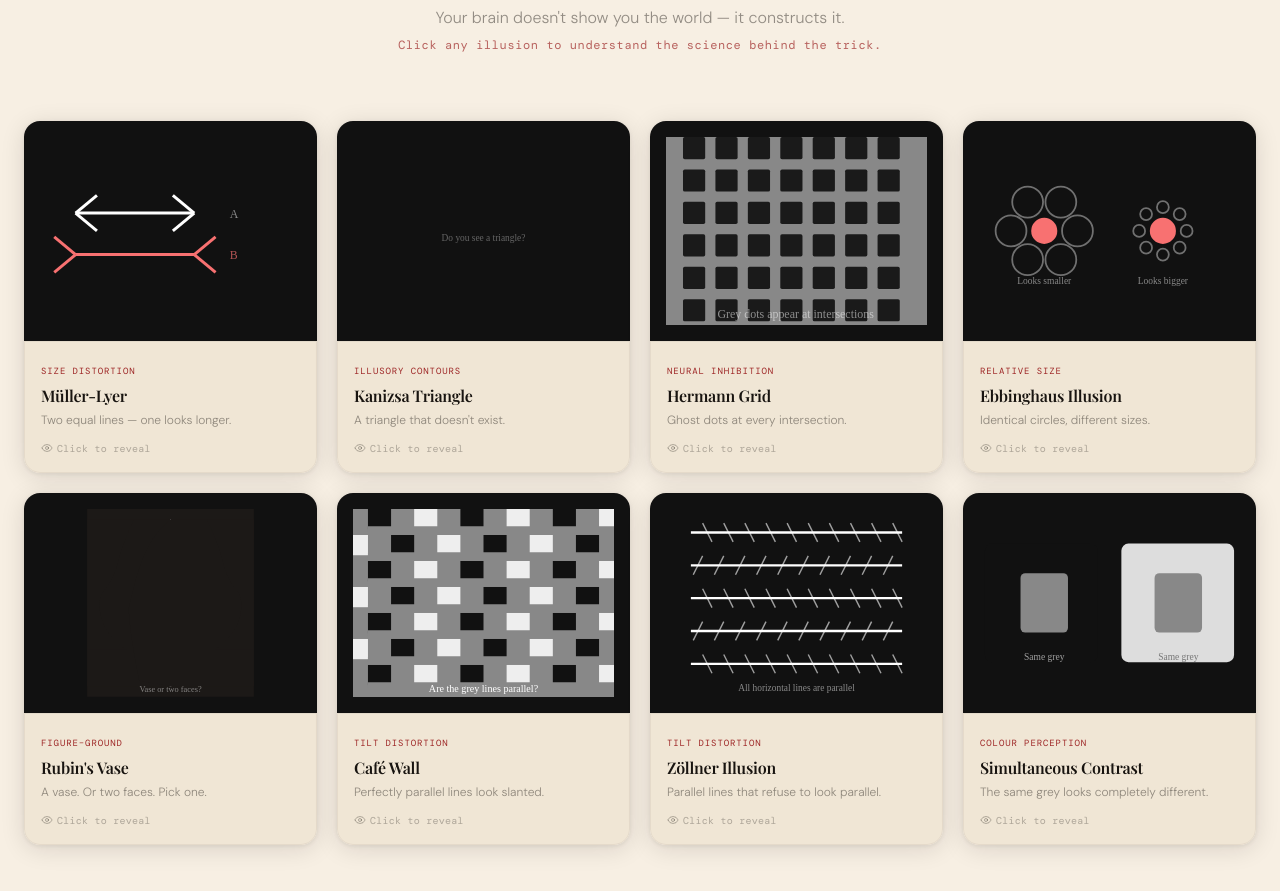
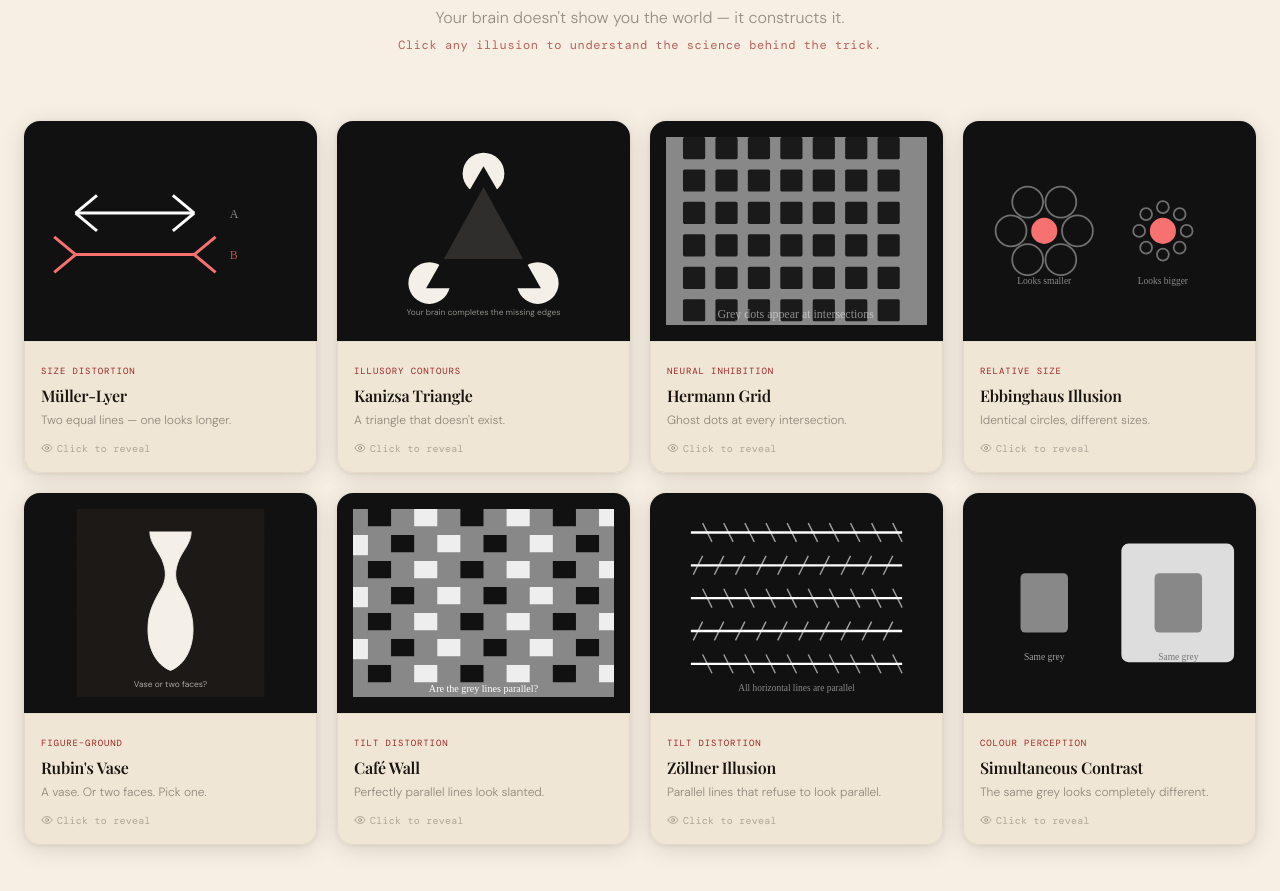
Before and after one commit to psynapsedpsd/psynapse-website, a React (Vite) app: page / in a window 1280 px wide. Shown: the part 8860-9751 px from the top of the page. Built offline with nearby package versions, Linux system fonts and the light colour scheme; a web font is replaced by a local one.

Commit message:
Fix Rubin vase and Kanizsa triangle illusions

```diff
--- a/src/components/OpticalIllusions.tsx
+++ b/src/components/OpticalIllusions.tsx
@@ -35,24 +35,70 @@ function MullerLyer() {
   );
 }
 
+
 function KanizsaTriangle() {
-  const r = 18;
   return (
-    <svg viewBox="0 0 200 180" className="w-full h-full">
-      {/* Three pac-man shapes */}
-      {/* Top pac-man */}
-      <path d={`M100,30 L${100 + r * Math.cos(Math.PI / 6)},${30 + r * Math.sin(Math.PI / 6)} A${r},${r} 0 1 0 ${100 + r * Math.cos(-Math.PI / 6)},${30 - r * Math.sin(-Math.PI / 6)} Z`}
-        fill="white" transform="rotate(180,100,30)" />
-      {/* Bottom-left pac-man */}
-      <path d={`M52,148 L${52 + r * Math.cos(Math.PI / 6)},${148 + r * Math.sin(Math.PI / 6)} A${r},${r} 0 1 0 ${52 + r * Math.cos(-Math.PI / 6)},${148 - r * Math.sin(-Math.PI / 6)} Z`}
-        fill="white" transform="rotate(300,52,148)" />
-      {/* Bottom-right pac-man */}
-      <path d={`M148,148 L${148 + r * Math.cos(Math.PI / 6)},${148 + r * Math.sin(Math.PI / 6)} A${r},${r} 0 1 0 ${148 + r * Math.cos(-Math.PI / 6)},${148 - r * Math.sin(-Math.PI / 6)} Z`}
-        fill="white" transform="rotate(60,148,148)" />
-      <text x="100" y="100" textAnchor="middle" fill="white" fontSize="9" fontFamily="serif" opacity="0.35">Do you see a triangle?</text>
+    <svg
+      viewBox="0 0 200 180"
+      className="w-full h-full"
+      xmlns="http://www.w3.org/2000/svg"
+      role="img"
+      aria-label="Kanizsa triangle optical illusion"
+    >
+      <rect width="200" height="180" fill="#111111" />
+
+      {/* Three white disks with triangular wedges removed */}
+      <defs>
+        <mask id="kanizsa-cutouts">
+          <rect width="200" height="180" fill="white" />
+
+          {/* Top wedge faces downward */}
+          <path
+            d="M100 28 L82 59 L118 59 Z"
+            fill="black"
+          />
+
+          {/* Bottom-left wedge faces upper-right */}
+          <path
+            d="M45 145 L79 145 L62 115 Z"
+            fill="black"
+          />
+
+          {/* Bottom-right wedge faces upper-left */}
+          <path
+            d="M155 145 L121 145 L138 115 Z"
+            fill="black"
+          />
+        </mask>
+      </defs>
+
+      <g mask="url(#kanizsa-cutouts)">
+        <circle cx="100" cy="35" r="20" fill="#f5f0e7" />
+        <circle cx="48" cy="140" r="20" fill="#f5f0e7" />
+        <circle cx="152" cy="140" r="20" fill="#f5f0e7" />
+      </g>
+
+      {/* The perceived triangle: no outline is drawn */}
+      <path
+        d="M100 48 L62 117 L138 117 Z"
+        fill="#f5f0e7"
+        opacity="0.13"
+      />
+
+      <text
+        x="100"
+        y="171"
+        textAnchor="middle"
+        fill="#f5f0e7"
+        fontSize="8"
+        opacity="0.55"
+      >
+        Your brain completes the missing edges
+      </text>
     </svg>
   );
 }
+
 
 function HermannGrid() {
   const size = 13; const gap = 6; const cols = 7; const rows = 6;
@@ -91,23 +137,107 @@ function EbbinghausIllusion() {
   );
 }
 
+
 function RubinsVase() {
   return (
-    <svg viewBox="0 0 160 180" className="w-full h-full">
-      <rect width="160" height="180" fill="#1c1917" />
-      {/* White vase shape */}
-      <path d="M80,10 C80,10 105,30 112,60 C120,95 120,110 115,140 C110,165 80,170 80,170 C80,170 50,165 45,140 C40,110 40,95 48,60 C55,30 80,10 80,10 Z" fill="white" />
-      {/* Left face (dark) */}
-      <path d="M0,10 C0,10 55,10 80,10 C105,30 112,60 120,95 C120,110 115,140 110,165 C110,165 80,170 80,170 L0,170 Z" fill="#1c1917" />
-      {/* Right face (dark) */}
-      <path d="M160,10 C160,10 105,10 80,10 C55,30 48,60 40,95 C40,110 45,140 50,165 C50,165 80,170 80,170 L160,170 Z" fill="#1c1917" />
-      {/* Nose bumps for faces */}
-      <path d="M0,10 L45,10 C45,10 35,30 30,50 C27,62 22,72 15,80 C10,88 12,100 15,108 C18,118 28,128 38,135 L0,135 Z" fill="#1c1917" />
-      <path d="M160,10 L115,10 C115,10 125,30 130,50 C133,62 138,72 145,80 C150,88 148,100 145,108 C142,118 132,128 122,135 L160,135 Z" fill="#1c1917" />
-      <text x="80" y="175" textAnchor="middle" fill="white" fontSize="8" fontFamily="serif" opacity="0.45">Vase or two faces?</text>
+    <svg
+      viewBox="0 0 200 200"
+      className="w-full h-full"
+      xmlns="http://www.w3.org/2000/svg"
+      role="img"
+      aria-label="Rubin's vase optical illusion"
+    >
+      <rect width="200" height="200" fill="#1c1917" />
+
+      {/* Central white vase */}
+      <path
+        d="
+          M78 24
+          C78 36 86 43 91 54
+          C96 66 96 76 89 87
+          C82 99 76 111 76 128
+          C76 149 85 166 100 172
+          C115 166 124 149 124 128
+          C124 111 118 99 111 87
+          C104 76 104 66 109 54
+          C114 43 122 36 122 24
+          Z
+        "
+        fill="#f5f0e7"
+      />
+
+      {/* Left profile silhouette */}
+      <path
+        d="
+          M0 24
+          L78 24
+          C78 36 86 43 91 54
+          C86 59 80 61 74 62
+          L69 69
+          L76 74
+          L68 80
+          L73 86
+          C70 96 62 102 54 108
+          C47 115 43 125 44 137
+          C45 151 53 164 66 174
+          L0 174
+          Z
+        "
+        fill="#1c1917"
+      />
+
+      {/* Right profile silhouette */}
+      <path
+        d="
+          M200 24
+          L122 24
+          C122 36 114 43 109 54
+          C114 59 120 61 126 62
+          L131 69
+          L124 74
+          L132 80
+          L127 86
+          C130 96 138 102 146 108
+          C153 115 157 125 156 137
+          C155 151 147 164 134 174
+          L200 174
+          Z
+        "
+        fill="#1c1917"
+      />
+
+      {/* Keep the vase's central silhouette clearly defined */}
+      <path
+        d="
+          M78 24
+          C78 36 86 43 91 54
+          C96 66 96 76 89 87
+          C82 99 76 111 76 128
+          C76 149 85 166 100 172
+          C115 166 124 149 124 128
+          C124 111 118 99 111 87
+          C104 76 104 66 109 54
+          C114 43 122 36 122 24
+        "
+        fill="none"
+        stroke="#f5f0e7"
+        strokeWidth="1"
+      />
+
+      <text
+        x="100"
+        y="190"
+        textAnchor="middle"
+        fill="#f5f0e7"
+        fontSize="9"
+        opacity="0.65"
+      >
+        Vase or two faces?
+      </text>
     </svg>
   );
 }
+
 
 function CafeWall() {
   const rows = [];
```
